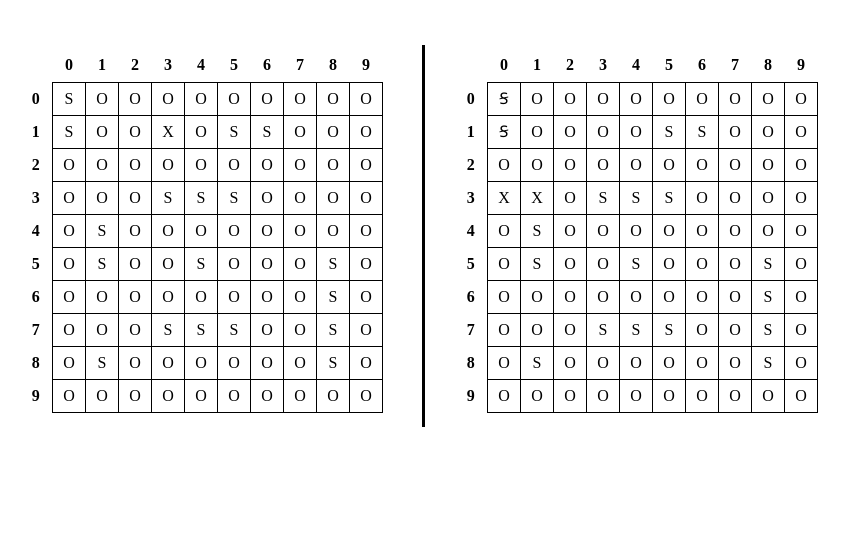
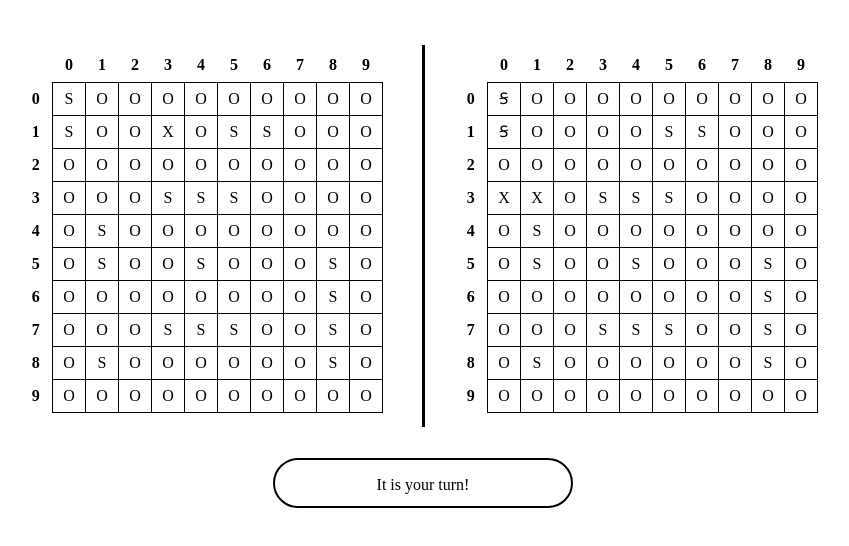
Before and after one commit to JellyRollJunior/kurimanju-battleship, a website built with webpack: page src/index.html in a window 1280 px wide. Shown: the part 64-610 px from the top of the page, without its empty margins (217-1066 px from the left). Built offline with nearby package versions, Linux system fonts and the light colour scheme.

Commit message:
feat: create banner to display player turn

```diff
--- a/src/index.html
+++ b/src/index.html
@@ -12,5 +12,8 @@
       <div class="separator"></div>
       <table id="rival-board"></table>
     </div>
+    <div class="turn-display">
+      It is your turn!
+    </div>
   </body>
 </html>
--- a/src/styles.css
+++ b/src/styles.css
@@ -69,7 +69,8 @@ table {
   border-collapse: collapse;
 }
 
-td, th {
+td,
+th {
   text-align: center;
 
   --td-size: 33px;
@@ -81,3 +82,14 @@ td, th {
 td {
   border: 1px solid black;
 }
+
+.turn-display {
+  --display-height: 50px;
+  text-align: center;
+  line-height: var(--display-height);
+  height: var(--display-height);
+  width: 300px;
+  margin-top: 45px;
+  border: 2px solid black;
+  border-radius: 25px;
+}
```
